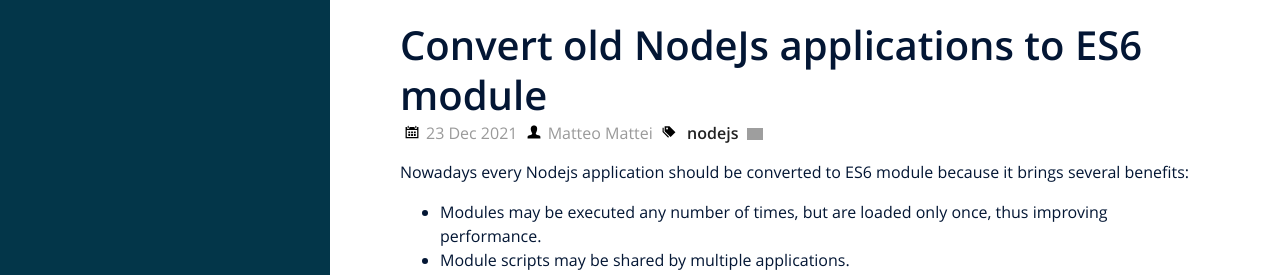
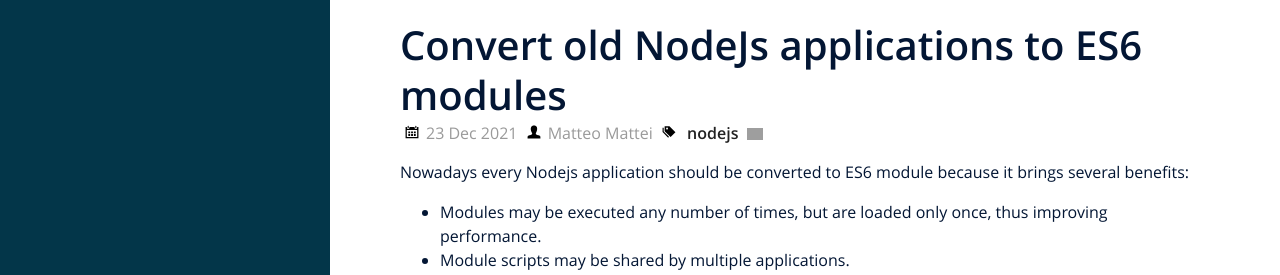
Before and after one commit to matteomattei/matteomattei.github.io, a Jekyll site: the page built from _posts/2021-12-23-convert-old-nodejs-applications-to-es6-modules.md, in a window 1280 px wide and 900 px high. Shown: the top 275 px of the window. Built offline with Jekyll 4.4.1, drawn with Linux system fonts in a browser that asks for light colours; some web fonts are replaced; comment, search, counter and statistics services are not loaded; grey boxes are pictures that could not be loaded.

Commit message:
add convert-old-nodejs-applications-to-es6-modules

```diff
--- a/_posts/2021-12-23-convert-old-nodejs-applications-to-es6-module.md
+++ b/_posts/2021-12-23-convert-old-nodejs-applications-to-es6-modules.md
@@ -1,9 +1,9 @@
 ---
-title: Convert old NodeJs applications to ES6 module
-description: A very quick guide on how to convert old Nodejs applications to ES6 module
+title: Convert old NodeJs applications to ES6 modules
+description: A very quick guide on how to convert old Nodejs applications to ES6 modules
 author: Matteo Mattei
 layout: post
-permalink: /convert-old-nodejs-application-to-es6-module/
+permalink: /convert-old-nodejs-application-to-es6-modules/
 img_url:
 categories:
   - nodejs
```
